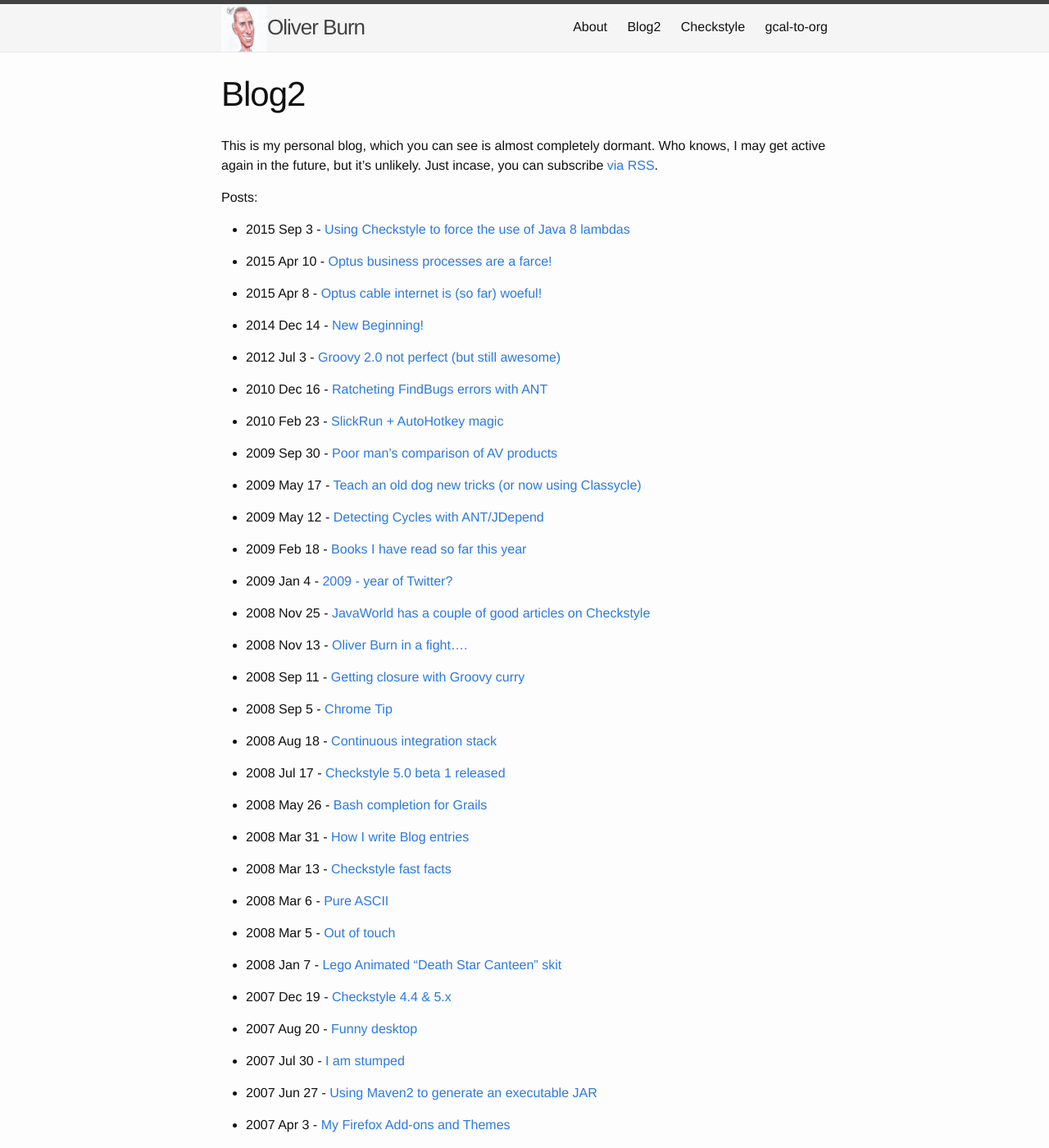
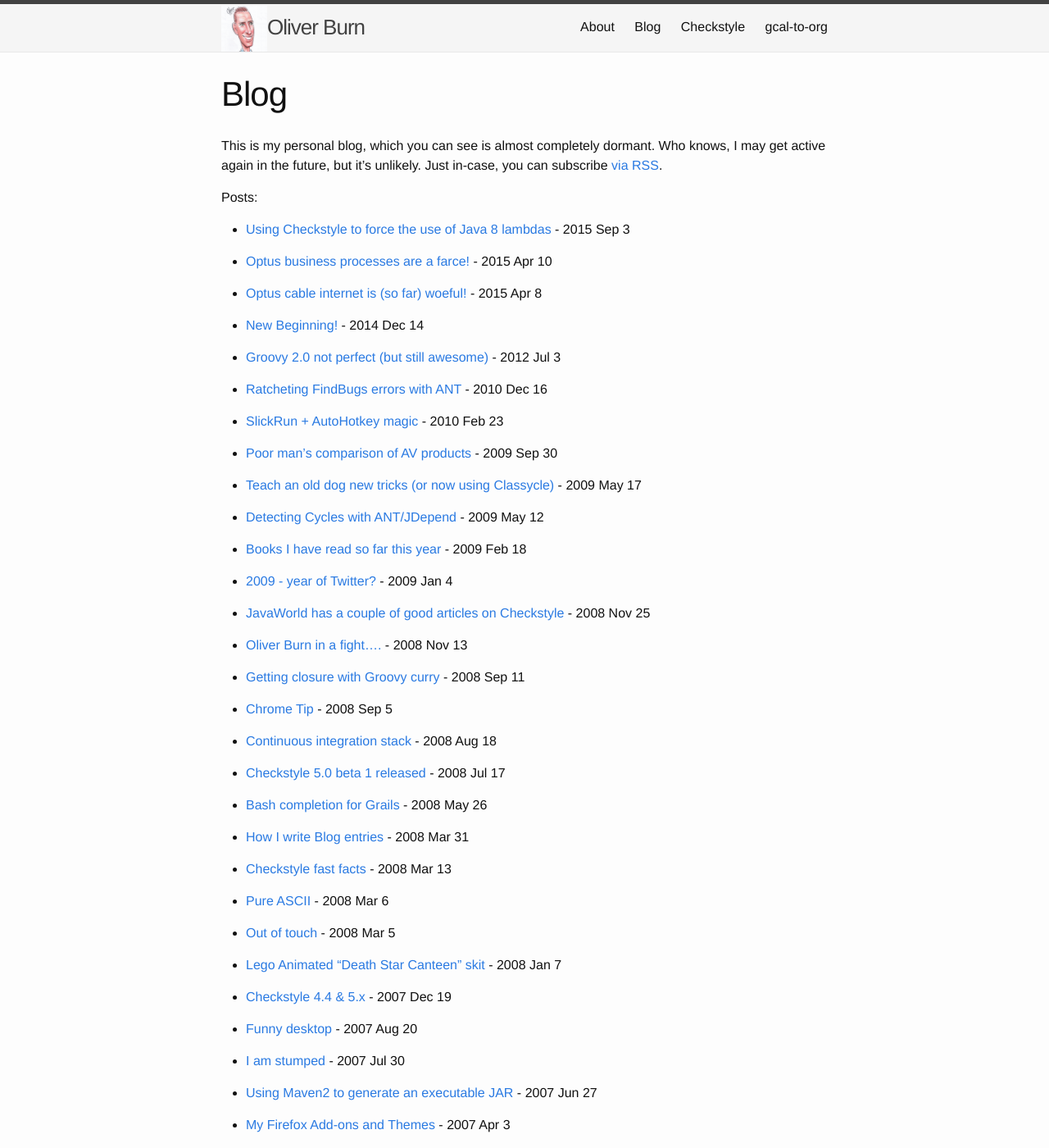
Before and after one commit to oburn/oburn.github.io, a Jekyll site: the page built from blog2.md, in a window 1280 px wide and 1400 px high. Shown: the whole window at 82% size. Built offline with Jekyll 4.4.1, drawn with Linux system fonts in a browser that asks for light colours; some of the changed text lies outside the part shown.

Commit message:
Commiting to the new blog

```diff
--- a/blog2.md
+++ b/blog2.md
@@ -1,15 +1,15 @@
 ---
 layout: page
-title: Blog2
-permalink: /blog2/
+title: Blog
+permalink: /blog/
 ---
 
-This is my personal blog, which you can see is almost completely dormant. Who knows, I may get active again in the future, but it's unlikely. Just incase, you can subscribe [via RSS]({{ "/feed.xml" | prepend: site.baseurl }}).
+This is my personal blog, which you can see is almost completely dormant. Who knows, I may get active again in the future, but it's unlikely. Just in-case, you can subscribe [via RSS]({{ "/feed.xml" | prepend: site.baseurl }}).
 
 Posts:
 
 {% for post in site.posts %}
 
-- {{ post.date | date: "%Y %b %-d" }} - [{{ post.title }}]({{ post.url }})
+- [{{ post.title }}]({{ post.url }}) - {{ post.date | date: "%Y %b %-d" }}
 
 {% endfor %}
```
Also changed, not shown: blog.html (deleted, +0 -23 lines).
